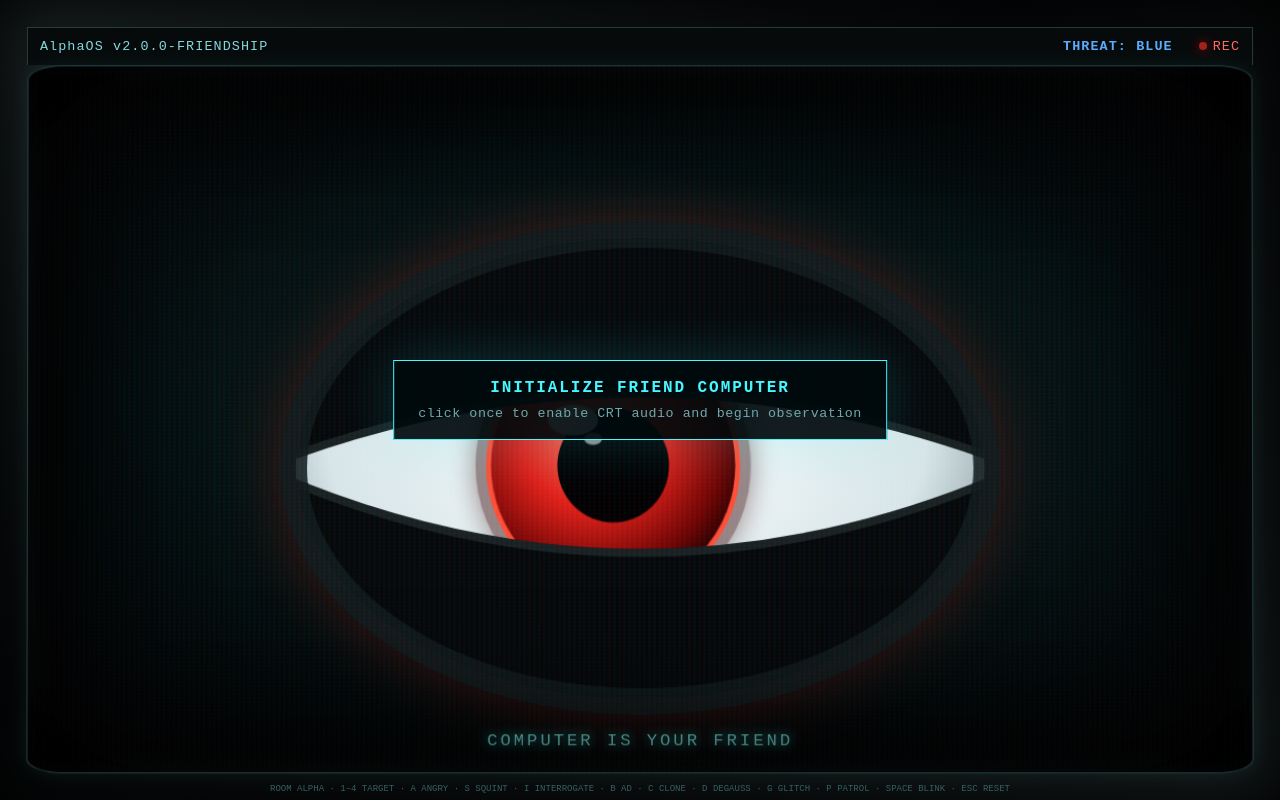
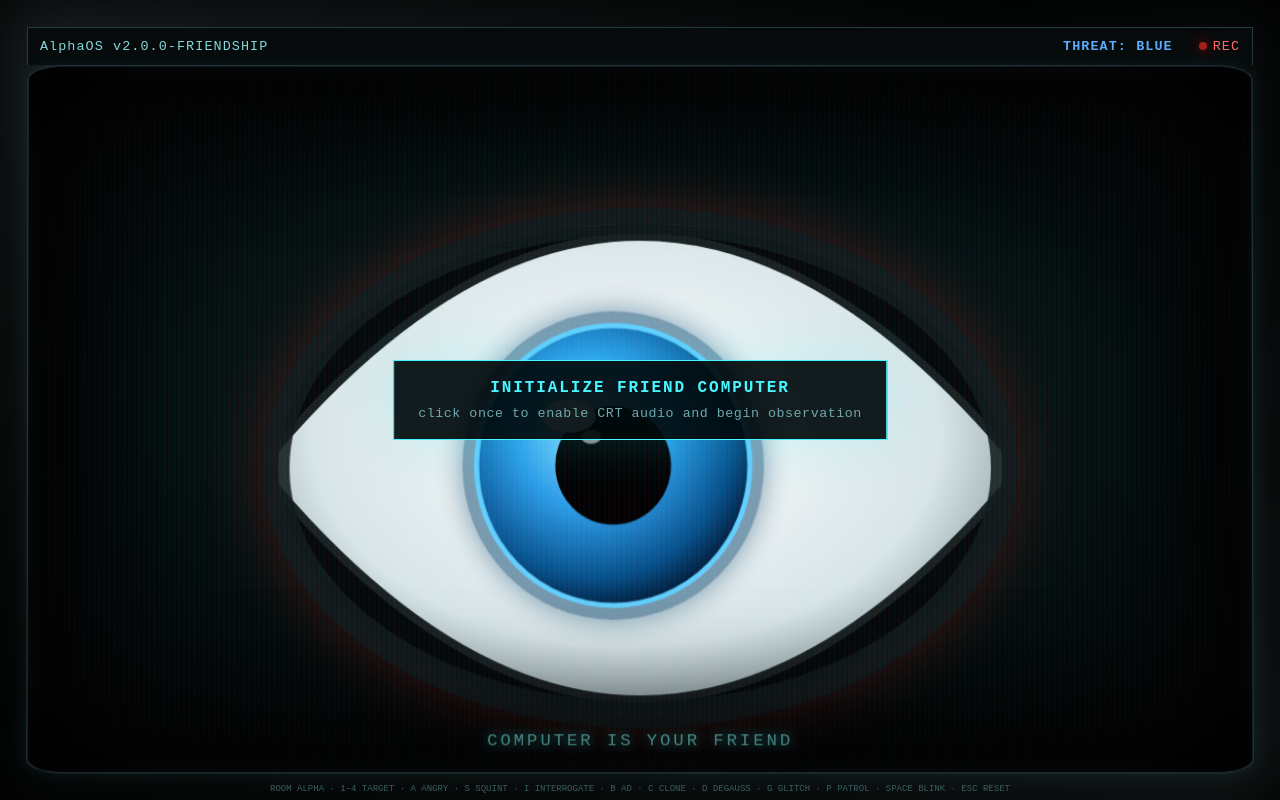
Before and after one commit to hansferdinand/FriendComputerEye-v2, a Next.js app: page /display/alpha in a window 1280 px wide. Built offline with nearby package versions, Linux system fonts and the light colour scheme.

Commit message:
Refine Friend Computer eye geometry and danger palette
Widen the neutral eye, correct eyelid blink geometry, use calm blue as the default iris, and reserve red for angry/interrogation escalation states.

```diff
--- a/components/FriendEye.tsx
+++ b/components/FriendEye.tsx
@@ -1,6 +1,6 @@
 "use client";
 
-import { useEffect, useMemo, useState } from "react";
+import { useEffect, useMemo, useRef, useState } from "react";
 import type { Expression } from "@/lib/friend-computer";
 
 type Props = {
@@ -13,45 +13,131 @@ type Props = {
   visible: boolean;
 };
 
+type LidGeometry = {
+  topLeft: number;
+  topRight: number;
+  topCenter: number;
+  bottomLeft: number;
+  bottomRight: number;
+  bottomCenter: number;
+};
+
 type LidShape = {
   top: string;
   bottom: string;
 };
 
-function getLids(expression: Expression, intensity: number): LidShape {
-  const i = Math.max(0, Math.min(1, intensity));
+const clamp01 = (value: number) => Math.max(0, Math.min(1, value));
+const lerp = (from: number, to: number, amount: number) => from + (to - from) * amount;
+
+function getLidGeometry(expression: Expression, intensity: number): LidGeometry {
+  const i = clamp01(intensity);
+
   switch (expression) {
     case "happy":
       return {
-        top: `M130 50 H870 V350 Q500 ${205 + i * 20} 130 350 Z`,
-        bottom: `M130 350 Q500 ${515 - i * 25} 870 350 V650 H130 Z`,
+        topLeft: 350,
+        topRight: 350,
+        topCenter: 140 + i * 15,
+        bottomLeft: 350,
+        bottomRight: 350,
+        bottomCenter: 560 - i * 20,
       };
     case "suspicious":
       return {
-        top: `M130 50 H870 V350 Q500 ${255 + i * 38} 130 350 Z`,
-        bottom: `M130 350 Q500 ${455 - i * 30} 870 350 V650 H130 Z`,
+        topLeft: 350,
+        topRight: 350,
+        topCenter: 145 + i * 40,
+        bottomLeft: 350,
+        bottomRight: 350,
+        bottomCenter: 555 - i * 40,
       };
     case "angry":
       return {
-        top: `M130 50 H870 V300 Q505 ${235 + i * 25} 130 365 Z`,
-        bottom: `M130 350 Q500 ${505 - i * 18} 870 350 V650 H130 Z`,
+        topLeft: 382,
+        topRight: 318,
+        topCenter: 170 + i * 25,
+        bottomLeft: 350,
+        bottomRight: 350,
+        bottomCenter: 540 - i * 20,
       };
     case "terrified":
       return {
-        top: "M130 50 H870 V350 Q500 155 130 350 Z",
-        bottom: "M130 350 Q500 550 870 350 V650 H130 Z",
+        topLeft: 350,
+        topRight: 350,
+        topCenter: 115,
+        bottomLeft: 350,
+        bottomRight: 350,
+        bottomCenter: 585,
       };
     case "drugged":
       return {
-        top: "M130 50 H870 V350 Q500 275 130 350 Z",
-        bottom: "M130 350 Q500 490 870 350 V650 H130 Z",
+        topLeft: 350,
+        topRight: 350,
+        topCenter: 220,
+        bottomLeft: 350,
+        bottomRight: 350,
+        bottomCenter: 485,
       };
     default:
       return {
-        top: "M130 50 H870 V350 Q500 205 130 350 Z",
-        bottom: "M130 350 Q500 515 870 350 V650 H130 Z",
+        topLeft: 350,
+        topRight: 350,
+        topCenter: 125,
+        bottomLeft: 350,
+        bottomRight: 350,
+        bottomCenter: 575,
       };
   }
+}
+
+function getLids(expression: Expression, intensity: number, blinkAmount: number): LidShape {
+  const base = getLidGeometry(expression, intensity);
+  const b = clamp01(blinkAmount);
+
+  const topLeft = lerp(base.topLeft, 350, b);
+  const topRight = lerp(base.topRight, 350, b);
+  const topCenter = lerp(base.topCenter, 350, b);
+  const bottomLeft = lerp(base.bottomLeft, 350, b);
+  const bottomRight = lerp(base.bottomRight, 350, b);
+  const bottomCenter = lerp(base.bottomCenter, 350, b);
+
+  // The geometry values above describe the visible midpoint of each lid.
+  // Convert that midpoint into the quadratic Bezier control point so the
+  // rendered curve actually passes through the intended center position.
+  const topControl = 2 * topCenter - (topLeft + topRight) / 2;
+  const bottomControl = 2 * bottomCenter - (bottomLeft + bottomRight) / 2;
+
+  return {
+    top: `M130 50 H870 V${topRight} Q500 ${topControl} 130 ${topLeft} Z`,
+    bottom: `M130 ${bottomLeft} Q500 ${bottomControl} 870 ${bottomRight} V650 H130 Z`,
+  };
+}
+
+function easeInOutSine(value: number) {
+  return -(Math.cos(Math.PI * clamp01(value)) - 1) / 2;
+}
+
+function blinkAmountAt(elapsed: number, count: number) {
+  const closeMs = 62;
+  const openMs = 92;
+  const pauseMs = 105;
+  const cycleMs = closeMs + openMs + pauseMs;
+  const totalMs = count === 2 ? cycleMs + closeMs + openMs : closeMs + openMs;
+
+  if (elapsed >= totalMs) return { amount: 0, done: true };
+
+  const cycle = count === 2 && elapsed >= cycleMs ? elapsed - cycleMs : elapsed;
+  if (cycle < closeMs) {
+    return { amount: easeInOutSine(cycle / closeMs), done: false };
+  }
+  if (cycle < closeMs + openMs) {
+    return {
+      amount: 1 - easeInOutSine((cycle - closeMs) / openMs),
+      done: false,
+    };
+  }
+  return { amount: 0, done: false };
 }
 
 export function FriendEye({
@@ -65,7 +151,12 @@ export function FriendEye({
 }: Props) {
   const [micro, setMicro] = useState({ x: 0, y: 0 });
   const [pupilBreath, setPupilBreath] = useState(1);
-  const lids = useMemo(() => getLids(expression, intensity), [expression, intensity]);
+  const [blinkAmount, setBlinkAmount] = useState(0);
+  const previousDoubleBlink = useRef(doubleBlinkNonce);
+  const lids = useMemo(
+    () => getLids(expression, intensity, blinkAmount),
+    [expression, intensity, blinkAmount],
+  );
 
   useEffect(() => {
     let timer = window.setTimeout(function tick() {
@@ -86,11 +177,35 @@ export function FriendEye({
     return () => window.clearInterval(timer);
   }, [expression]);
 
+  useEffect(() => {
+    if (!blinkNonce && !doubleBlinkNonce) return;
+
+    const isDouble = doubleBlinkNonce !== previousDoubleBlink.current;
+    previousDoubleBlink.current = doubleBlinkNonce;
+    const count = isDouble ? 2 : 1;
+    const startedAt = performance.now();
+    let frameId = 0;
+
+    const animate = (now: number) => {
+      const frame = blinkAmountAt(now - startedAt, count);
+      setBlinkAmount(frame.amount);
+      if (!frame.done) frameId = window.requestAnimationFrame(animate);
+    };
+
+    frameId = window.requestAnimationFrame(animate);
+    return () => {
+      window.cancelAnimationFrame(frameId);
+      setBlinkAmount(0);
+    };
+  }, [blinkNonce, doubleBlinkNonce]);
+
   const irisX = 500 + gazeX * 155 + micro.x;
   const irisY = 350 + gazeY * 92 + micro.y;
   const irisCompression = 1 - Math.min(Math.abs(gazeX) * 0.13, 0.13);
   const expressionPupil = expression === "terrified" ? 0.58 : expression === "drugged" ? 1.46 : 1;
   const pupilScale = expressionPupil * pupilBreath;
+  const danger = expression === "angry" || (expression === "suspicious" && intensity >= 0.9);
+  const dangerOpacity = danger ? 1 : 0;
 
   return (
     <div
@@ -100,14 +215,20 @@ export function FriendEye({
       <svg viewBox="0 0 1000 700" role="img" aria-hidden="true">
         <defs>
           <clipPath id="eye-clip">
-            <ellipse cx="500" cy="350" rx="335" ry="225" />
+            <ellipse cx="500" cy="350" rx="352" ry="238" />
           </clipPath>
           <radialGradient id="sclera" cx="48%" cy="43%" r="64%">
             <stop offset="0%" stopColor="#fff" />
             <stop offset="68%" stopColor="#d7e5e8" />
             <stop offset="100%" stopColor="#708489" />
           </radialGradient>
-          <radialGradient id="iris" cx="42%" cy="38%" r="65%">
+          <radialGradient id="iris-blue" cx="42%" cy="38%" r="65%">
+            <stop offset="0%" stopColor="#9ce8ff" />
+            <stop offset="42%" stopColor="#2d9eea" />
+            <stop offset="80%" stopColor="#07518c" />
+            <stop offset="100%" stopColor="#001a35" />
+          </radialGradient>
+          <radialGradient id="iris-red" cx="42%" cy="38%" r="65%">
             <stop offset="0%" stopColor="#ff745f" />
             <stop offset="45%" stopColor="#df2018" />
             <stop offset="82%" stopColor="#6f0503" />
@@ -123,32 +244,41 @@ export function FriendEye({
         </defs>
 
         <g clipPath="url(#eye-clip)">
-          <ellipse cx="500" cy="350" rx="335" ry="225" fill="url(#sclera)" />
+          <ellipse cx="500" cy="350" rx="352" ry="238" fill="url(#sclera)" />
           <g
             className="iris-rig"
             style={{
               transform: `translate(${irisX - 500}px, ${irisY - 350}px) scaleX(${irisCompression})`,
             }}
           >
-            <circle cx="500" cy="350" r="137" fill="#310000" opacity="0.45" filter="url(#eye-glow)" />
-            <circle cx="500" cy="350" r="124" fill="url(#iris)" stroke="#ff4d35" strokeWidth="5" />
+            <circle cx="500" cy="350" r="150" fill="#003e68" opacity="0.48" filter="url(#eye-glow)" />
             <circle
               cx="500"
               cy="350"
-              r={54 * pupilScale}
-              fill="#020000"
-              className="pupil"
+              r="150"
+              fill="#310000"
+              filter="url(#eye-glow)"
+              style={{ opacity: dangerOpacity * 0.48, transition: "opacity 320ms ease" }}
             />
-            <ellipse cx="460" cy="306" rx="25" ry="15" fill="white" opacity="0.9" />
-            <ellipse cx="480" cy="324" rx="9" ry="6" fill="white" opacity="0.55" />
+            <circle cx="500" cy="350" r="136" fill="url(#iris-blue)" stroke="#62cfff" strokeWidth="5" />
+            <circle
+              cx="500"
+              cy="350"
+              r="136"
+              fill="url(#iris-red)"
+              stroke="#ff4d35"
+              strokeWidth="5"
+              style={{ opacity: dangerOpacity, transition: "opacity 320ms ease" }}
+            />
+            <circle cx="500" cy="350" r={56 * pupilScale} fill="#020000" className="pupil" />
+            <ellipse cx="456" cy="302" rx="27" ry="16" fill="white" opacity="0.9" />
+            <ellipse cx="478" cy="322" rx="10" ry="7" fill="white" opacity="0.55" />
           </g>
-          <path className="eyelid eyelid--top" d={lids.top} />
-          <path className="eyelid eyelid--bottom" d={lids.bottom} />
+          <path className="eyelid eyelid--top" d={lids.top} style={{ transition: "none" }} />
+          <path className="eyelid eyelid--bottom" d={lids.bottom} style={{ transition: "none" }} />
         </g>
-        <ellipse cx="500" cy="350" rx="337" ry="227" fill="none" stroke="#101b1c" strokeWidth="26" opacity="0.88" />
+        <ellipse cx="500" cy="350" rx="354" ry="240" fill="none" stroke="#101b1c" strokeWidth="26" opacity="0.88" />
       </svg>
-      <div key={`blink-${blinkNonce}`} className={blinkNonce ? "blink blink--single" : "blink"} />
-      <div key={`double-${doubleBlinkNonce}`} className={doubleBlinkNonce ? "blink blink--double" : "blink"} />
     </div>
   );
 }
```
